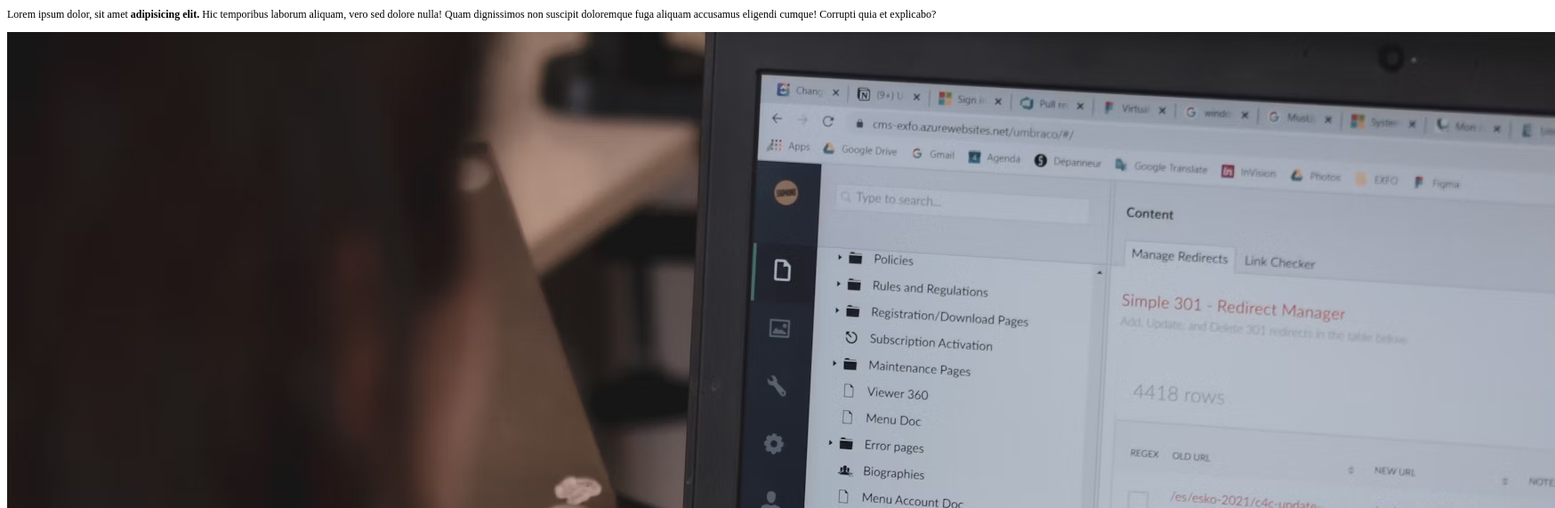
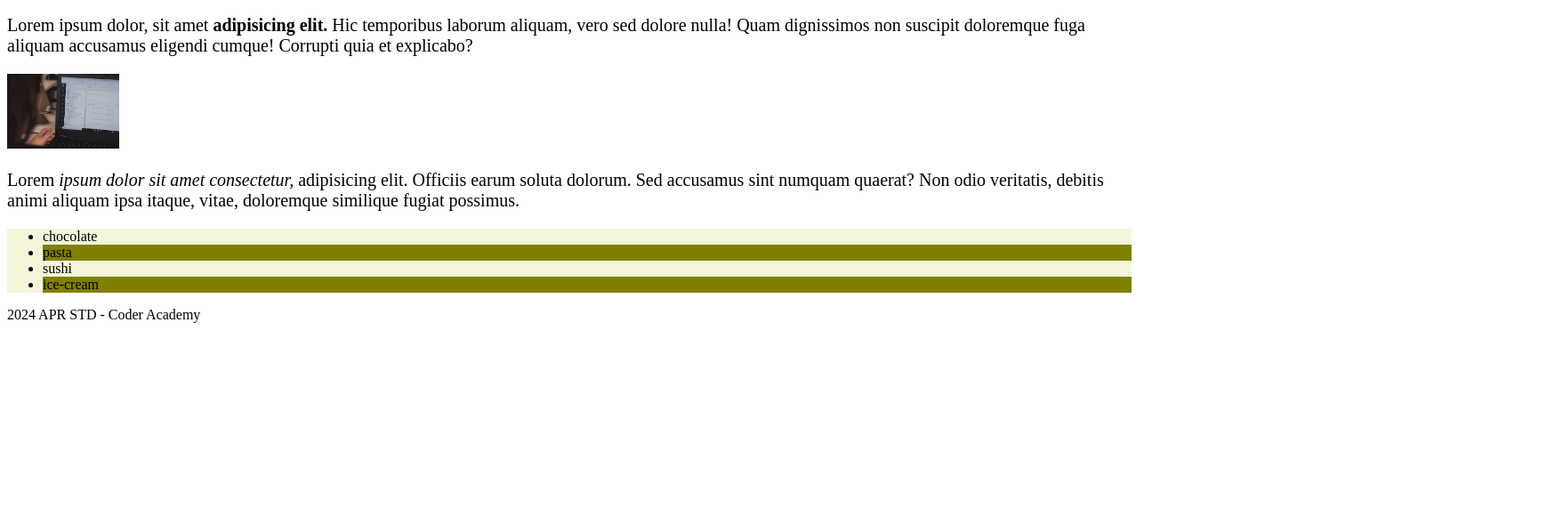
Before and after one commit to tiffanyv185/t1w1-into-to-webs, a plain HTML site: page Index.html in a window 1280 px wide. Shown: the part 101-672 px from the top of the page at 89% size, 1748 px wide, since content can reach past the window. Drawn offline with Linux system fonts and the light colour scheme.

Commit message:
added list with items, font-size units and image style

```diff
--- a/Index.html
+++ b/Index.html
@@ -13,10 +13,17 @@
     <h2background-color: cornsilk;">Let's learn about tags!</h2>
 </header>
   <article>
-    <p style="font-size: 12px;">Lorem ipsum dolor, sit amet <strong>adipisicing elit.</strong>  Hic temporibus laborum aliquam, vero sed dolore nulla! Quam dignissimos non suscipit doloremque fuga aliquam accusamus eligendi cumque! Corrupti quia et explicabo?</p>
+    <p class="article_p">Lorem ipsum dolor, sit amet <strong>adipisicing elit.</strong>  Hic temporibus laborum aliquam, vero sed dolore nulla! Quam dignissimos non suscipit doloremque fuga aliquam accusamus eligendi cumque! Corrupti quia et explicabo?</p>
     <img src="./Photo1.avif" alt="Image of laptop screen, picked from unsplash">
-    <p>Lorem <em>ipsum dolor sit amet consectetur,</em> adipisicing elit. Officiis earum soluta dolorum. Sed accusamus sint numquam quaerat? Non odio veritatis, debitis animi aliquam ipsa itaque, vitae, doloremque similique fugiat possimus.</p>
+    <p class="article_p">Lorem <em>ipsum dolor sit amet consectetur,</em> adipisicing elit. Officiis earum soluta dolorum. Sed accusamus sint numquam quaerat? Non odio veritatis, debitis animi aliquam ipsa itaque, vitae, doloremque similique fugiat possimus.</p>
   </article>
+
+  <ul>
+    <li>chocolate</li>
+    <li>pasta</li>
+    <li>sushi</li>
+    <li>ice-cream</li>
+</ul>
 
   <footer>
     <p>2024 APR STD - Coder Academy</p>
--- a/styles.css
+++ b/styles.css
@@ -1,4 +1,24 @@
-h1{
+h1 {
     color: blueviolet;
     background-color: lightblue;
 }
+
+p {
+
+}
+
+.article_p {
+    font-size: 20px;
+}
+
+ul {
+    background-color: beige;
+}
+
+img {
+    max-height: 10%;
+    max-width: 10%;
+}
+li:nth-child(2n) {
+    background-color: olive;
+}
```
